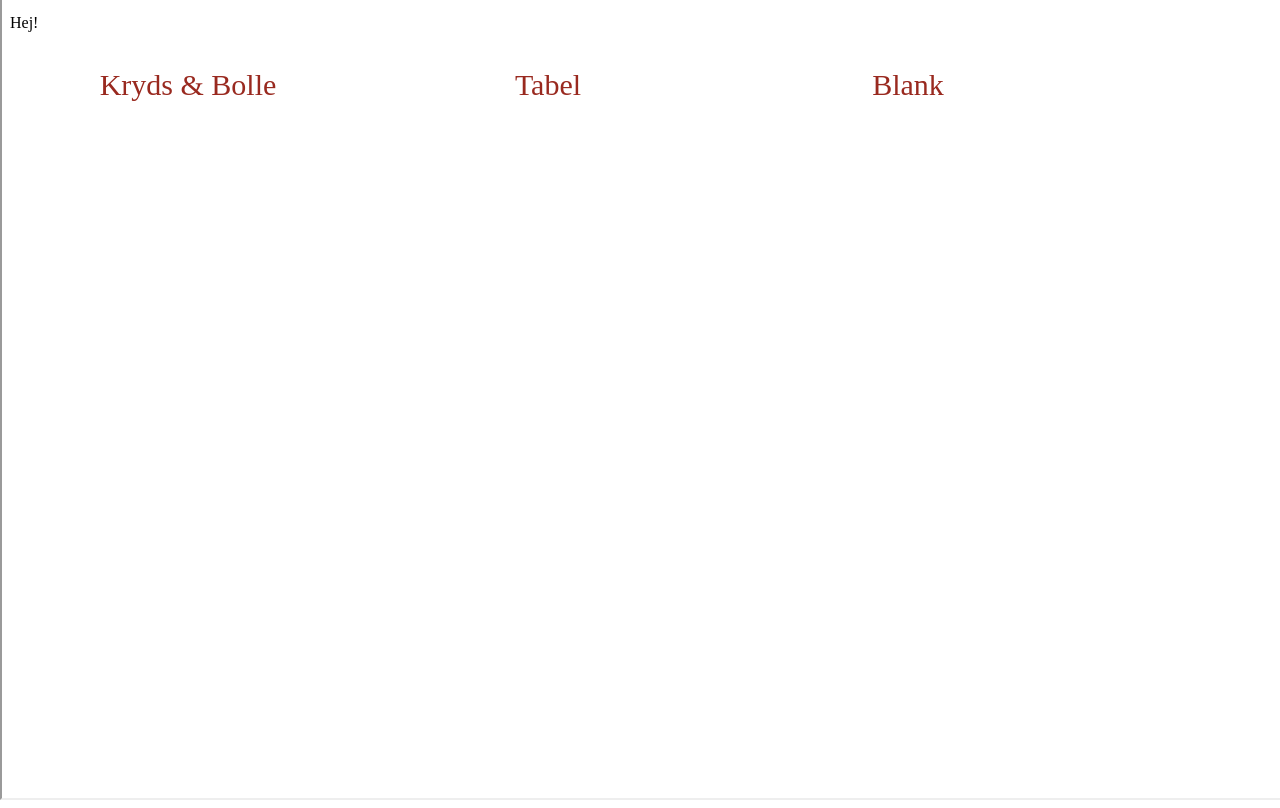
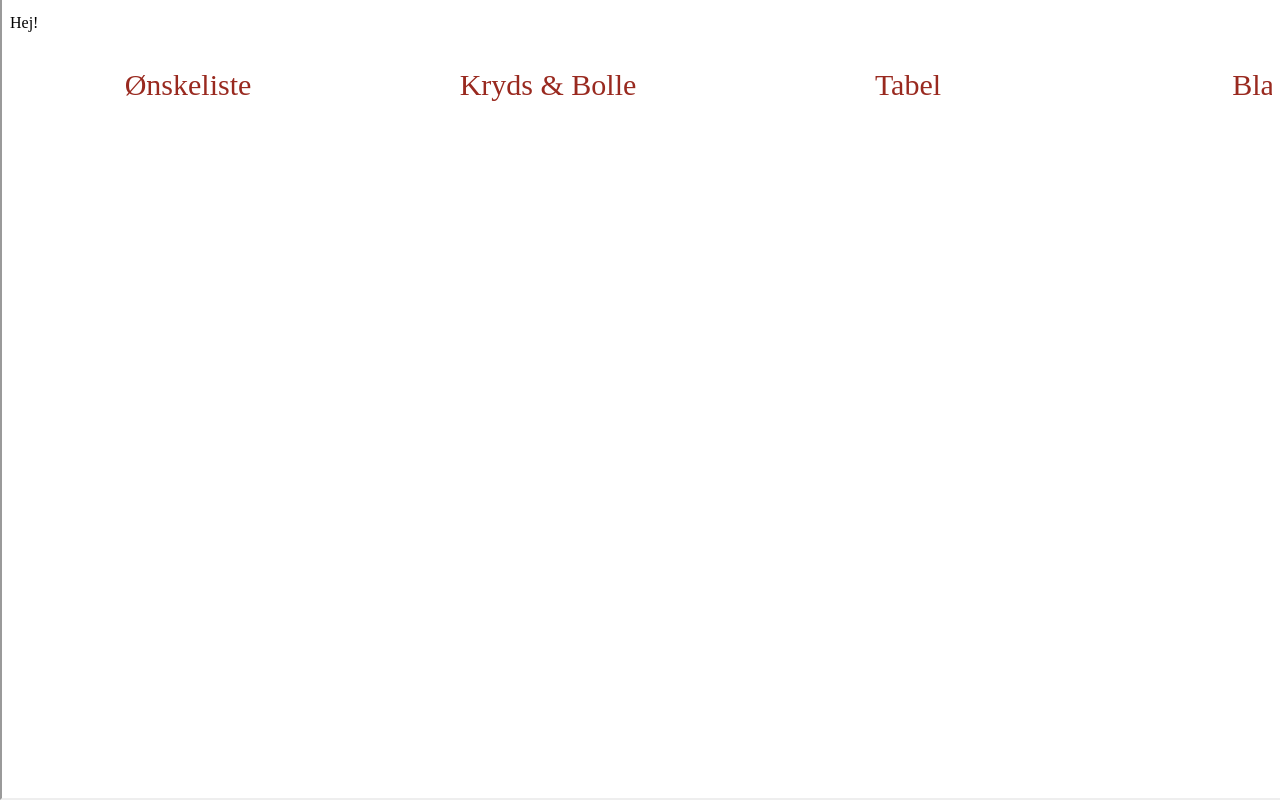
Before and after one commit to MadActuary/hnnbrg, a plain HTML site: page index.html in a window 1280 px wide. Drawn offline with Linux system fonts and the light colour scheme.

Commit message:
onskeliste går online

```diff
--- a/index.html
+++ b/index.html
@@ -10,6 +10,11 @@
 <body>
 
     <div class="topnav">
+
+        <div class = "option-container">
+            <p class="option" onclick="go('./onskeliste.html')">Ønskeliste</p>
+
+        </div>
 
         <div class = "option-container">
             <p class="option" onclick="go('./krydsOgBolle.html')">Kryds & Bolle</p>
```
